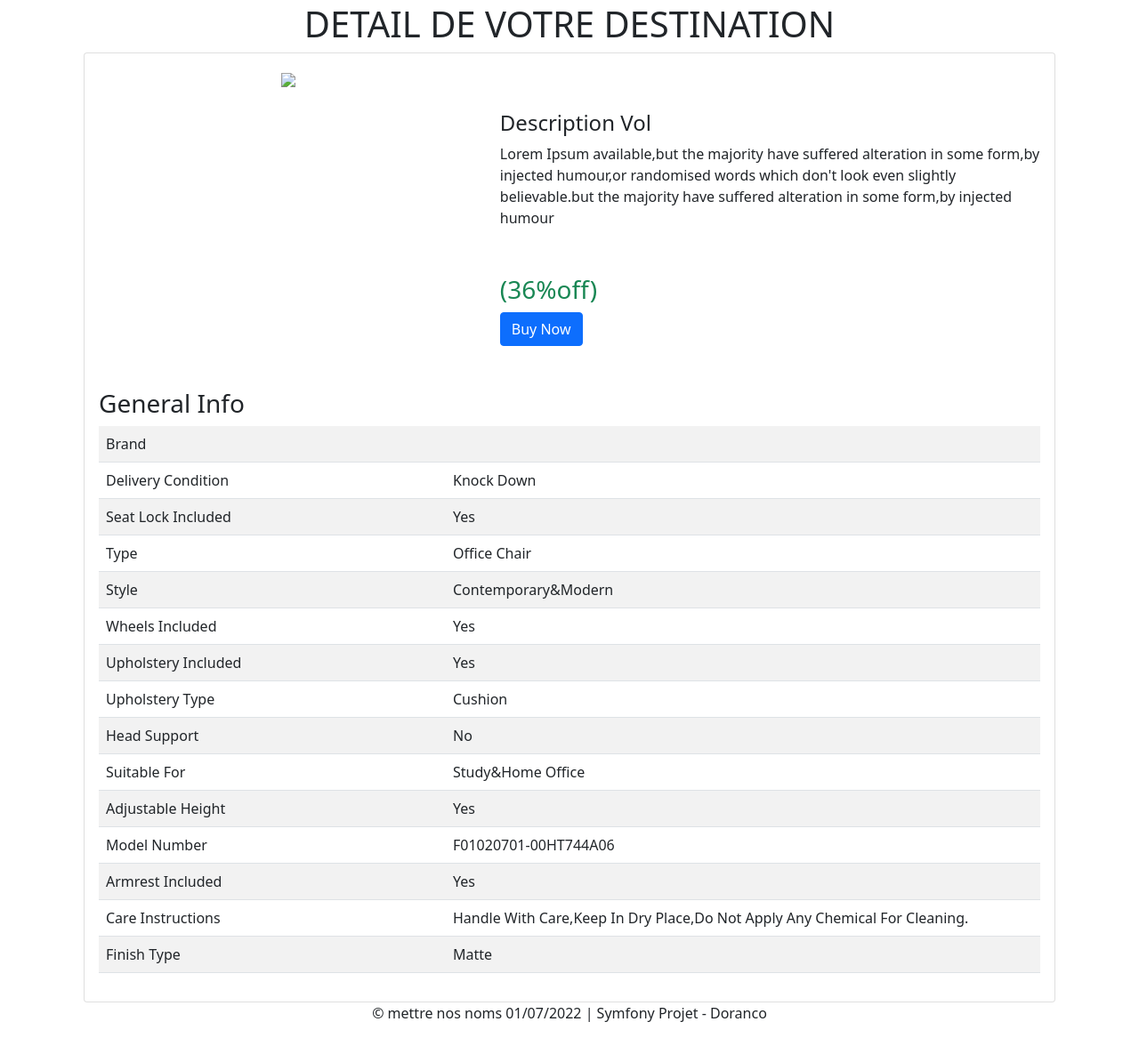
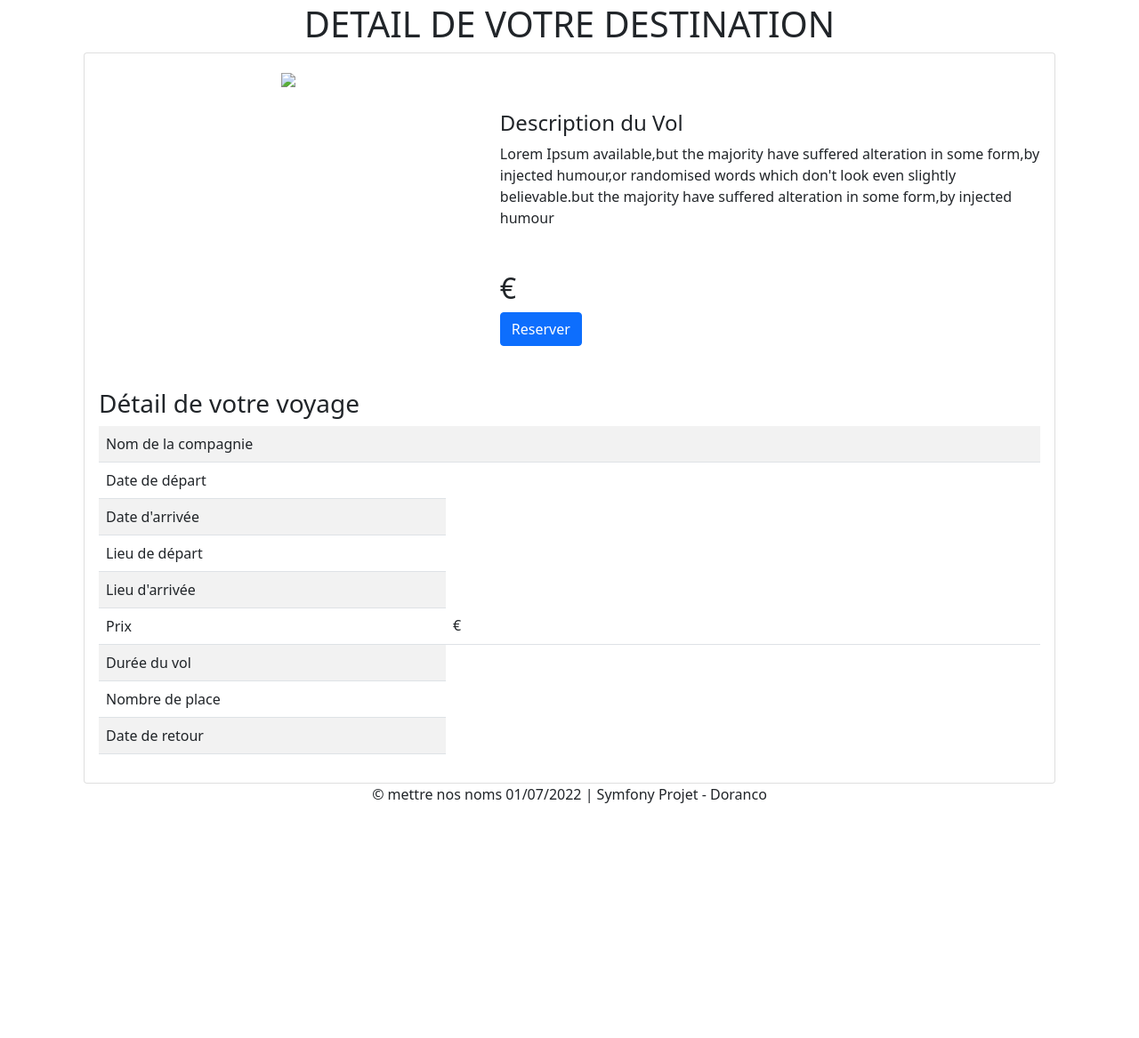
Before and after one commit to minoc663/site_voyage, a Symfony app: template templates/vol/singlevol.html.twig in a window 1280 px wide. Shown: the part 167-1334 px from the top of the page at 89% size. After the commit the page ends 1070 px from the top, so only its background shows below. Run offline with Twig, Linux system fonts and the light colour scheme; the template is opened without the code that fills it, so the values that code supplies are empty; some libraries are stand-ins or nearby versions.

Commit message:
vol3 updtate page detail

```diff
--- a/templates/vol/singlevol.html.twig
+++ b/templates/vol/singlevol.html.twig
@@ -18,82 +18,64 @@
 					</div>
 					<div class="col-lg-7 col-md-7 col-sm-6">
 
-						<h4 class="box-title mt-5">Description Vol</h4>
+						<h4 class="box-title mt-5">Description du Vol</h4>
 						<p>Lorem Ipsum available,but the majority have suffered alteration in some form,by injected humour,or randomised words which don't look even slightly believable.but the majority have suffered alteration in some form,by injected humour</p>
-						<h2 class="mt-5">
-							<small class="text-success">(36%off)</small>
+						<h2 class="mt-5">{{vol.prix}}
+							€</h2>
 
-						</h2>
-
-						<button class="btn btn-primary btn-rounded">Buy Now</button>
+						<button class="btn btn-primary btn-rounded">Reserver</button>
 
 
 					</div>
 					<div class="col-lg-12 col-md-12 col-sm-12">
-						<h3 class="box-title mt-5">General Info</h3>
+						<h3 class="box-title mt-5">Détail de votre voyage</h3>
 						<div class="table-responsive">
 							<table class="table table-striped table-product">
 								<tbody>
 									<tr>
-										<td width="390">Brand</td>
+										<td width="390">Nom de la compagnie</td>
 										<td>{{vol.compagnie}}</td>
 									</tr>
 									<tr>
-										<td>Delivery Condition</td>
-										<td>Knock Down</td>
+										<td>Date de départ</td>
+										{# <td>{{vol.date_depart}}</td> #}
+
 									</tr>
 									<tr>
-										<td>Seat Lock Included</td>
-										<td>Yes</td>
+										<td>Date d'arrivée</td>
+										{# <td>{{vol.date_arrivee}}</td> #}
+
 									</tr>
 									<tr>
-										<td>Type</td>
-										<td>Office Chair</td>
+										<td>Lieu de départ</td>
+										{# <td>{{vol.lieu_depart}}</td> #}
 									</tr>
 									<tr>
-										<td>Style</td>
-										<td>Contemporary&amp;Modern</td>
+										<td>Lieu d'arrivée</td>
+										{# <td>{{vol.lieu_arrivee}}</td> #}
+
 									</tr>
 									<tr>
-										<td>Wheels Included</td>
-										<td>Yes</td>
+										<td>Prix</td>
+										<td>{{vol.prix}}
+											€</td>
 									</tr>
 									<tr>
-										<td>Upholstery Included</td>
-										<td>Yes</td>
+										<td>Durée du vol</td>
+										{# <td>{{vol.duree_vol}}</td> #}
+
 									</tr>
 									<tr>
-										<td>Upholstery Type</td>
-										<td>Cushion</td>
+										<td>Nombre de place</td>
+										{# <td>{{vol.nombre_place}}</td> #}
+
 									</tr>
 									<tr>
-										<td>Head Support</td>
-										<td>No</td>
+										<td>Date de retour</td>
+										{# <td>{{vol.date_retour}}</td> #}
+
 									</tr>
-									<tr>
-										<td>Suitable For</td>
-										<td>Study&amp;Home Office</td>
-									</tr>
-									<tr>
-										<td>Adjustable Height</td>
-										<td>Yes</td>
-									</tr>
-									<tr>
-										<td>Model Number</td>
-										<td>F01020701-00HT744A06</td>
-									</tr>
-									<tr>
-										<td>Armrest Included</td>
-										<td>Yes</td>
-									</tr>
-									<tr>
-										<td>Care Instructions</td>
-										<td>Handle With Care,Keep In Dry Place,Do Not Apply Any Chemical For Cleaning.</td>
-									</tr>
-									<tr>
-										<td>Finish Type</td>
-										<td>Matte</td>
-									</tr>
+
 								</tbody>
 							</table>
 						</div>
```
